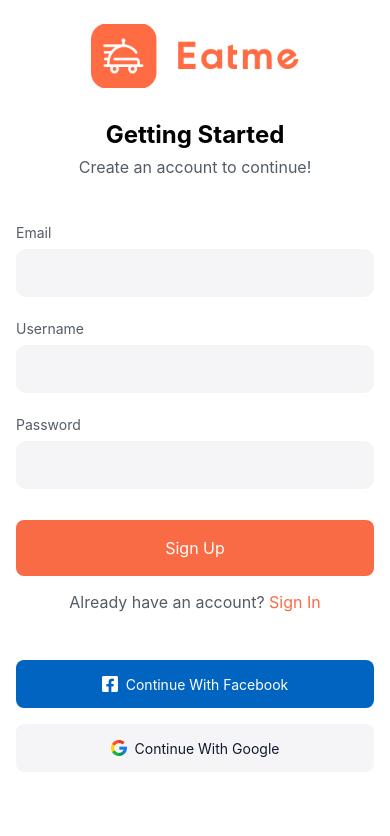
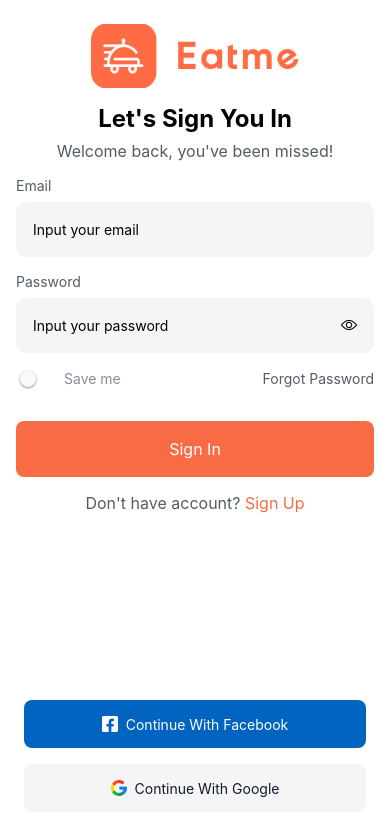
Before and after one commit to danh7598/Flashfood, a React Native app: screen / in a window 390 px wide. Shown: the top 836 px of the page. Built offline with nearby package versions, Linux system fonts and the light colour scheme.

Commit message:
Fix Login screen, Register Screen and its component

```diff
--- a/App.js
+++ b/App.js
@@ -7,9 +7,9 @@ import Register from './screens/Register'
 export default function App() {
   return (
     <SafeAreaView style={styles.container}>
-      <StatusBar style="dark" />
-      {/* <Login/> */}
-      <Register/>
+      {/* <StatusBar style={'dark'}/> */}
+      <Login/>
+      {/* <Register/> */}
     </SafeAreaView>
   );
 }
--- /dev/null
+++ b/Utils/Size.js
@@ -0,0 +1,20 @@
+import React from 'react';
+import { Dimensions } from 'react-native';
+
+
+const { width, height } = Dimensions.get('window');
+
+const vh = height / 100;
+const vw = width / 100;
+
+export const sizeWidth = (size) => {
+    return size * vw;
+};
+
+export const sizeHeight = (size) => {
+    return size * vh;
+};
+
+export const sizeFont = (size) => {
+    return size * vw;
+};
--- a/screens/Login/ButtonSignAndSocial.js
+++ b/screens/Login/ButtonSignAndSocial.js
@@ -1,82 +1,88 @@
-import React, { Component } from 'react'
-import { Image, StyleSheet, Text, TouchableOpacity, View } from 'react-native'
+import React, { Component } from "react";
+import { Image, StyleSheet, Text, TouchableOpacity, View } from "react-native";
+import ButtonWithoutImage from './ButtonWithoutImage'
+import QuestionSign from './QuestionSign'
 
 export default class ButtonSignAndSocial extends Component {
     render() {
         return (
             <View style={styles.buttonContainer}>
-                <TouchableOpacity style={styles.loginButton}>
-                    <Text style={{ fontSize: 16, color: 'white' }}>{this.props.buttonSign}</Text>
-                </TouchableOpacity>
-                <View style={{ flexDirection: 'row', justifyContent: 'center' }}>
-                    <Text style={{ fontSize: 16, color: '#525C67' }}>{this.props.questionSign}</Text>
-                    <TouchableOpacity>
-                        <Text style={{ fontSize: 16, color: '#F96B44' }}>{this.props.alternativeButtonSign}</Text>
-                    </TouchableOpacity>
+                <View>
+                    <ButtonWithoutImage buttonSign={this.props.buttonSign} />
+                    <QuestionSign
+                        alternativeButtonSign={this.props.alternativeButtonSign}
+                        questionSign={this.props.questionSign} />
                 </View>
+                <View style={styles.viewSocialButton}>
                     <TouchableOpacity
-                    style={[styles.socialLoginButton,
-                    { marginTop: 48, backgroundColor: '#0064C0' }]}
+                        style={[
+                            styles.socialLoginButton,
+                            { backgroundColor: "#0064C0" },
+                        ]}
                         onPress={this.props.onPressGoogle}>
                         <Image
                             style={styles.imgSocial}
-                        source={require('../../assets/facebook.png')} />
-                    <Text style={{ fontSize: 14, color: 'white' }}>
+                            source={require("../../assets/facebook.png")}
+                        />
+                        <Text style={{ fontSize: 14, color: "white" }}>
                             Continue With Facebook
                         </Text>
                     </TouchableOpacity>
                     <TouchableOpacity
-                    style={[styles.socialLoginButton,
-                    { marginTop: 16, backgroundColor: '#F5F5F8' }]}
-                    onPress={this.props.onPressGoogle}
-                >
+                        style={[
+                            styles.socialLoginButton,
+                            { marginTop: 16, backgroundColor: "#F5F5F8" },
+                        ]}
+                        onPress={this.props.onPressGoogle} >
                         <Image
                             style={styles.imgSocial}
-                        source={require('../../assets/google.png')} />
-                    <Text style={{ fontSize: 14, color: '#111A2C' }}>
+                            source={require("../../assets/google.png")}
+                        />
+                        <Text style={{ fontSize: 14, color: "#111A2C" }}>
                             Continue With Google
                         </Text>
                     </TouchableOpacity>
                 </View>
-        )
+
+            </View>
+        );
     }
 }
 const styles = StyleSheet.create({
     loginFormContainer: {
         //backgroundColor: 'cornsilk',
-        flex: 1
+        flex: 1,
     },
     formComponentView: {
         height: 72,
         marginHorizontal: 16,
         //backgroundColor: 'skyblue',
         marginTop: 24,
-
     },
     viewNameFormAndNoti: {
-        flexDirection: 'row',
-        justifyContent: 'space-between',
+        flexDirection: "row",
+        justifyContent: "space-between",
         marginBottom: 8,
     },
     textNameForm: {
-        color: '#525C67',
+        color: "#525C67",
         fontSize: 14,
     },
     textFormNoti: {
         fontSize: 14,
-        color: '#F96B44',
+        color: "#F96B44",
     },
     viewTextInput: {
         //borderWidth: 1,
         //borderColor: '#F96B44',
         height: 48,
         borderRadius: 10,
-        backgroundColor: '#F5F5F8',
+        backgroundColor: "#F5F5F8",
         //alignItems: 'center',
-        alignItems: 'center',
+        alignItems: "center",
         paddingHorizontal: 16,
-        flexDirection: 'row',
-        justifyContent: 'space-between',
+        flexDirection: "row",
+        justifyContent: "space-between",
     },
     textInput: {
         fontSize: 14,
@@ -89,40 +95,37 @@ const styles = StyleSheet.create({
         height: 16,
     },
     viewSaveAndForgot: {
-        flexDirection: 'row',
-        alignItems: 'center',
-        justifyContent: 'space-between',
+        flexDirection: "row",
+        alignItems: "center",
+        justifyContent: "space-between",
         marginHorizontal: 16,
         marginTop: 16,
         //backgroundColor: 'green'
     },
     buttonContainer: {
-        height: 120,
-        marginTop: 32,
+        flex: 1,
+        justifyContent: 'space-between',
         //backgroundColor: 'skyblue'
         //alignItems: 'center'
     },
-    loginButton: {
-        height: 56,
-        marginHorizontal: 16,
-        borderRadius: 8,
-        backgroundColor: '#F96B44',
-        alignItems: 'center',
-        justifyContent: 'center',
-        marginBottom: 16
+    viewSocialButton: {
+        paddingHorizontal: 24,
+        //backgroundColor: 'cornsilk',
+        //alignItems: 'center',
+        marginBottom: 32
+
     },
     socialLoginButton: {
         height: 48,
-        marginHorizontal: 16,
         borderRadius: 8,
-        backgroundColor: '#F96B44',
-        alignItems: 'center',
-        justifyContent: 'center',
-        flexDirection: 'row'
+        backgroundColor: "#F96B44",
+        alignItems: "center",
+        justifyContent: "center",
+        flexDirection: "row",
     },
     imgSocial: {
         width: 16,
         height: 16,
-        marginRight: 8
-    }
+        marginRight: 8,
+    },
 });
--- /dev/null
+++ b/screens/Login/ButtonWithoutImage.js
@@ -0,0 +1,26 @@
+import React, { Component } from 'react'
+import { StyleSheet, TouchableOpacity, Text, View } from 'react-native'
+
+export default class ButtonWithoutImage extends Component {
+    render() {
+        return (
+            <TouchableOpacity style={styles.button}>
+                <Text style={{ fontSize: 16, color: "white" }}>
+                    {this.props.buttonSign}
+                </Text>
+            </TouchableOpacity>
+        )
+    }
+}
+
+const styles = StyleSheet.create({
+    button: {
+        height: 56,
+        marginHorizontal: 16,
+        borderRadius: 8,
+        backgroundColor: "#F96B44",
+        alignItems: "center",
+        justifyContent: "center",
+        marginBottom: 16,
+    },
+})
--- a/screens/Login/FormComponent.js
+++ b/screens/Login/FormComponent.js
@@ -6,9 +6,8 @@ import {
     TextInput,
     TouchableOpacity,
     View,
-    KeyboardAvoidingView
 } from 'react-native';
-
+import {sizeWidth, sizeHeight } from '../../Utils/Size';
 const FormComponent = ({
     name,
     kind,
@@ -22,8 +21,9 @@ const FormComponent = ({
     borderColor,
     tintColorRightImage
 }) => {
+    console.log(sizeHeight(6.5))
     return (
-        <KeyboardAvoidingView style={styles.formComponentView}>
+        <View style={styles.formComponentView}>
             <View style={styles.viewNameFormAndNoti}>
                 <Text style={styles.textNameForm}>{name}</Text>
                 {notification
@@ -53,20 +53,16 @@ const FormComponent = ({
                     : null
                 }
             </View>
-        </KeyboardAvoidingView>
+        </View>
     )
 }
 
 const styles = StyleSheet.create({
-    loginFormContainer: {
+    formComponentView: {
+        //height: 72,
+        marginHorizontal: 16,
         //backgroundColor: 'cornsilk',
-        flex: 1
-    },
-    formComponentView: {
-        height: 72,
-        marginHorizontal: 16,
-        //backgroundColor: 'skyblue',
-        marginTop: 24,
+        marginTop: 16,
 
     },
     viewNameFormAndNoti: {
@@ -85,7 +81,8 @@ const styles = StyleSheet.create({
     viewTextInput: {
         //borderWidth: 1,
         //borderColor: '#F96B44',
-        height: 48,
+        //height: 48,
+        height: sizeHeight(6.5),
         borderRadius: 10,
         backgroundColor: '#F5F5F8',
         //alignItems: 'center',
--- /dev/null
+++ b/screens/Login/HeaderText.js
@@ -0,0 +1,39 @@
+import React, { Component } from 'react'
+import {StyleSheet, Text, View } from 'react-native'
+
+export default class HeaderText extends Component {
+    render() {
+        return (
+            <View style={styles.textHeader}>
+                    {this.props.textBold
+                        ? <Text style={styles.textBold}>
+                            {this.props.textBold}
+                            </Text>
+                        : null}
+                    {this.props.textLight
+                        ? <Text style={styles.textLight}>
+                            {this.props.textLight}
+                            </Text>
+                        : null}
+                </View>
+        )
+    }
+}
+
+const styles = StyleSheet.create({
+    textHeader: {
+        marginTop: 16,
+        justifyContent: 'center',
+        alignItems: 'center'
+    },
+    textBold: {
+        fontSize: 24,
+        fontWeight: 'bold',
+        //fontFamily: 'Gilroy'
+    },
+    textLight: {
+        color: '#525C67',
+        fontSize: 16,
+        marginTop: 8
+    }
+})
--- a/screens/Login/LogoComponent.js
+++ b/screens/Login/LogoComponent.js
@@ -1,15 +1,16 @@
 import React, { Component } from 'react'
-import {Image, StyleSheet, Text, View } from 'react-native'
+import { Image, StyleSheet, Text, View } from 'react-native'
+import HeaderText from './HeaderText';
 
 export default class LogoComponent extends Component {
     render() {
         return (
             <View style={styles.logoContainer}>
-                <Image style={styles.imgLogo} source={require('../../assets/logo-eatme.png')}/>
-                <View style={styles.textLogo}>
-                    <Text style={styles.textBold}>{this.props.textBold}</Text>
-                    <Text style={styles.textLight}>{this.props.textLight}</Text>
-                </View>
+                <Image style={styles.imgLogo} source={require('../../assets/logo-eatme.png')} />
+                {this.props.textBold || textLight
+                    ? <HeaderText textBold={this.props.textBold} textLight={this.props.textLight} />
+                    : null}
+
             </View>
         )
     }
@@ -19,13 +20,12 @@ const styles = StyleSheet.create({
     logoContainer: {
         justifyContent: 'center',
         alignItems: 'center',
-        padding: 32,
-        height: 200,
         //backgroundColor: 'skyblue'
     },
     imgLogo: {
         width: 208,
         height: 64,
+        marginTop: 24
     },
     textLogo: {
         marginTop: 32,
--- /dev/null
+++ b/screens/Login/QuestionSign.js
@@ -0,0 +1,23 @@
+import React, { Component } from 'react'
+import { StyleSheet, TouchableOpacity, Text, View } from 'react-native'
+
+export default class QuestionSign extends Component {
+    render() {
+        return (
+            <View style={{ flexDirection: "row", justifyContent: "center" }}>
+                <Text style={{ fontSize: 16, color: "#525C67" }}>
+                    {this.props.questionSign}
+                </Text>
+                <TouchableOpacity>
+                    <Text style={{ fontSize: 16, color: "#F96B44" }}>
+                        {this.props.alternativeButtonSign}
+                    </Text>
+                </TouchableOpacity>
+            </View>
+        )
+    }
+}
+
+const styles = StyleSheet.create({
+
+})
--- a/screens/Login/index.js
+++ b/screens/Login/index.js
@@ -7,7 +7,8 @@ import {
   TextInput,
   TouchableOpacity,
   View,
-  KeyboardAvoidingView
+  KeyboardAvoidingView,
+  Dimensions
 } from 'react-native';
 import LogoComponent from './LogoComponent';
 import FormComponent from './FormComponent';
@@ -17,6 +18,8 @@ import ButtonSignAndSocial from './ButtonSignAndSocial';
 const orangeColor = '#F96B44'
 const grayColor = ''
 const blueColor = ''
+const window = Dimensions.get("window");
+const screen = Dimensions.get("screen");
 
 export default class Login extends Component {
   constructor(props) {
@@ -30,6 +33,7 @@ export default class Login extends Component {
 
     })
   }
+
 
   //Function change value Switch
   changeSwitchState = () => {
@@ -86,6 +90,10 @@ export default class Login extends Component {
     alert('Forgot password')
   }
   render() {
+    console.log('Height: ', screen.height)
+    console.log('Width: ', screen.width)
+    console.log('Height1: ', window.height)
+    console.log('Width1: ', window.width)
     return (
       <View style={{ flex: 1 }}>
         <LogoComponent
@@ -132,84 +140,7 @@ export default class Login extends Component {
 const styles = StyleSheet.create({
   loginFormContainer: {
     //backgroundColor: 'cornsilk',
-    flex: 1
+    marginBottom: 32,
   },
-  formComponentView: {
-    height: 72,
-    marginHorizontal: 16,
-    //backgroundColor: 'skyblue',
-    marginTop: 24,
 
-  },
-  viewNameFormAndNoti: {
-    flexDirection: 'row',
-    justifyContent: 'space-between',
-    marginBottom: 8,
-  },
-  textNameForm: {
-    color: '#525C67',
-    fontSize: 14,
-  },
-  textFormNoti: {
-    fontSize: 14,
-    color: '#F96B44',
-  },
-  viewTextInput: {
-    //borderWidth: 1,
-    //borderColor: '#F96B44',
-    height: 48,
-    borderRadius: 10,
-    backgroundColor: '#F5F5F8',
-    //alignItems: 'center',
-    alignItems: 'center',
-    paddingHorizontal: 16,
-    flexDirection: 'row',
-    justifyContent: 'space-between',
-  },
-  textInput: {
-    fontSize: 14,
-    width: 300,
-    //fontFamily: ''
-    //backgroundColor: 'cornsilk',
-  },
-  imgRight: {
-    width: 16,
-    height: 16,
-  },
-  viewSaveAndForgot: {
-    flexDirection: 'row',
-    alignItems: 'center',
-    justifyContent: 'space-between',
-    marginHorizontal: 16,
-    marginTop: 16,
-    //backgroundColor: 'green'
-  },
-  buttonContainer: {
-    flex: 1,
-    //backgroundColor: 'skyblue'
-    //alignItems: 'center'
-  },
-  loginButton: {
-    height: 56,
-    marginHorizontal: 16,
-    borderRadius: 8,
-    backgroundColor: '#F96B44',
-    alignItems: 'center',
-    justifyContent: 'center',
-    marginBottom: 16
-  },
-  socialLoginButton: {
-    height: 48,
-    marginHorizontal: 16,
-    borderRadius: 8,
-    backgroundColor: '#F96B44',
-    alignItems: 'center',
-    justifyContent: 'center',
-    flexDirection: 'row'
-  },
-  imgSocial: {
-    width: 16,
-    height: 16,
-    marginRight: 8
-  }
 });
--- a/screens/Register/index.js
+++ b/screens/Register/index.js
@@ -1,21 +1,28 @@
 import React, { Component } from 'react'
-import { StyleSheet, Text, View } from 'react-native';
+import { Platform, StyleSheet, Text, KeyboardAvoidingView, View } from 'react-native';
 import LogoComponent from '../Login/LogoComponent';
 import FormComponent from '../Login/FormComponent';
 import ButtonSignAndSocial from '../Login/ButtonSignAndSocial';
 export default class Register extends Component {
     render() {
+
         return (
             <View style={styles.container}>
                 <LogoComponent
                     textBold={'Getting Started'}
-                    textLight={'Create an account to continue!'} />
+                    textLight={'Create an account to continue!'}
+                />
+                <KeyboardAvoidingView
+                    behavior='position'
+                    keyboardVerticalOffset={40}
+                    style={styles.formContainer}>
                     <FormComponent
                         name={'Email'} />
                     <FormComponent
                         name={'Username'} />
                     <FormComponent
                         name={'Password'} />
+                </KeyboardAvoidingView>
                 <ButtonSignAndSocial
                     buttonSign={'Sign Up'}
                     questionSign={'Already have an account? '}
@@ -27,5 +34,8 @@ export default class Register extends Component {
 const styles = StyleSheet.create({
     container: {
         flex: 1,
+    },
+    formContainer: {
+        marginBottom: 32
     }
 })
```
Also changed, not shown: package.json (indentation only). Lines whose indentation alone changed are shown as unchanged.
